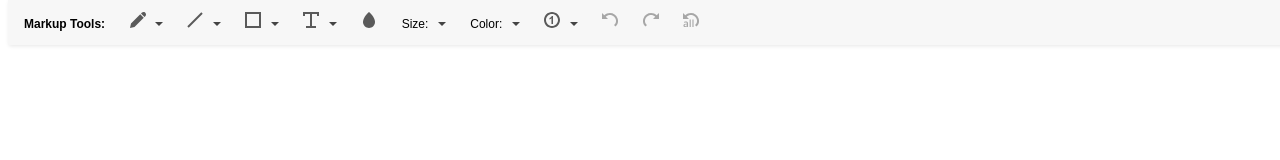
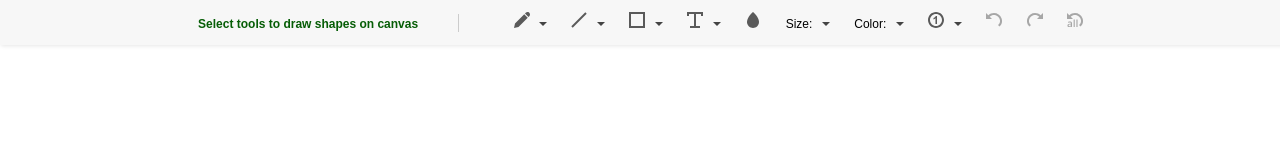
Before and after one commit to Sandy-Hut/paint-app, a plain HTML site: page index.html in a window 1280 px wide. Drawn offline with Linux system fonts and the light colour scheme.

Commit message:
style changes

```diff
--- a/index.html
+++ b/index.html
@@ -9,10 +9,8 @@
 <header class="nav navbar-default navbar-fixed-top paint-top-header">
     <div class="drawing-tools">
         <ul class="menu">
-            <li class="mark-up-tools">
-                <a class="header-icon">
-                    <b class="f-12">Markup Tools:</b>
-                </a>
+            <li class="mark-up-tools tool-message">
+                <b class="f-12 green-msg">Select tools to draw shapes on canvas</b>
             </li>
             <li class="dropdown-custom">
                 <a href="#" class="header-icon">
--- a/style.css
+++ b/style.css
@@ -1,5 +1,8 @@
 body{
     font-family: sans-serif;
+    margin: 10px;
+    margin-left: 0;
+    padding: 0;
 }
 .feedback-btn {
     font-size: 14px;
@@ -37,6 +40,12 @@ body{
 
 .drawing-tools .dropdown-menu {
     min-width: inherit
+}
+
+.tool-message{
+    border-right: 1px solid #cccccc;
+    padding-right: 40px;
+    margin-right: 40px;
 }
 
 .green-msg {
@@ -463,7 +472,8 @@ ul.color-dropdown {
     top: 0;
     height: 40px;
     padding: 5px;
-    padding-top: 0
+    padding-top: 0;
+    text-align: center;
 }
 
 .paint-top-header ul {
@@ -553,7 +563,7 @@ ul.color-dropdown {
     padding-right: 1px
 }
 
-@media (min-width:1044px) {
+@media (min-width:1000px) {
     .paint-top-header li {
         display: inline-block;
     }
```
